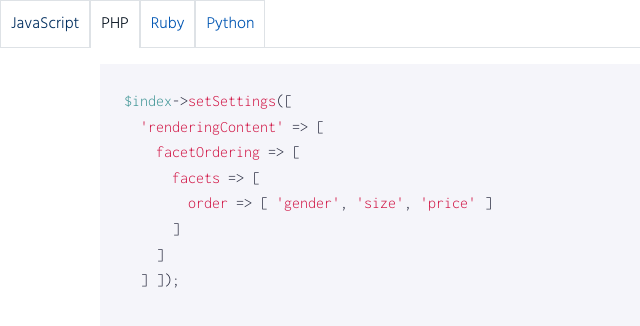
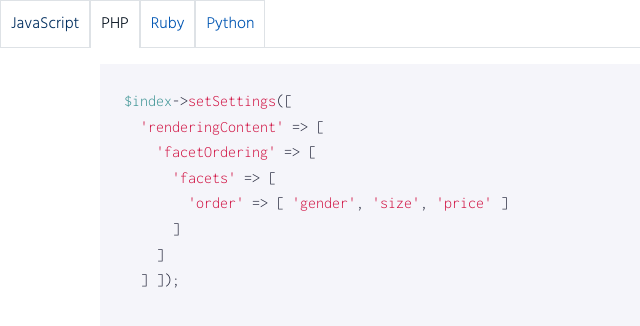
Before and after one commit to ElsaLebas/mini_tab_app, a plain HTML site: page renderingContent_facets.html in a window 1280 px wide. Both pictures are taken after a click on the item "PHP". Shown: the whole page, without its empty margins (0-640 px from the left). Drawn offline with Linux system fonts and the light colour scheme.

Commit message:
typo correction on code ex

```diff
--- a/renderingContent_facets.html
+++ b/renderingContent_facets.html
@@ -48,11 +48,11 @@
                         <br>
                         &nbsp;&nbsp;<span class="red-word">'renderingContent'</span> => [
                         <br>
-                        &nbsp;&nbsp;&nbsp;&nbsp;<span class="red-word">facetOrdering</span> => [
+                        &nbsp;&nbsp;&nbsp;&nbsp;<span class="red-word">'facetOrdering'</span> => [
                         <br>
-                        &nbsp;&nbsp;&nbsp;&nbsp;&nbsp;&nbsp;<span class="red-word">facets</span> => [
+                        &nbsp;&nbsp;&nbsp;&nbsp;&nbsp;&nbsp;<span class="red-word">'facets'</span> => [
                         <br>
-                        &nbsp;&nbsp;&nbsp;&nbsp;&nbsp;&nbsp;&nbsp;&nbsp;<span class="red-word">order</span> => [
+                        &nbsp;&nbsp;&nbsp;&nbsp;&nbsp;&nbsp;&nbsp;&nbsp;<span class="red-word">'order'</span> => [
                         <span class="red-word">'gender'</span>, <span class="red-word">'size'</span>, <span class="red-word">'price'</span> ]
                         <br>
                         &nbsp;&nbsp;&nbsp;&nbsp;&nbsp;&nbsp;]
```
